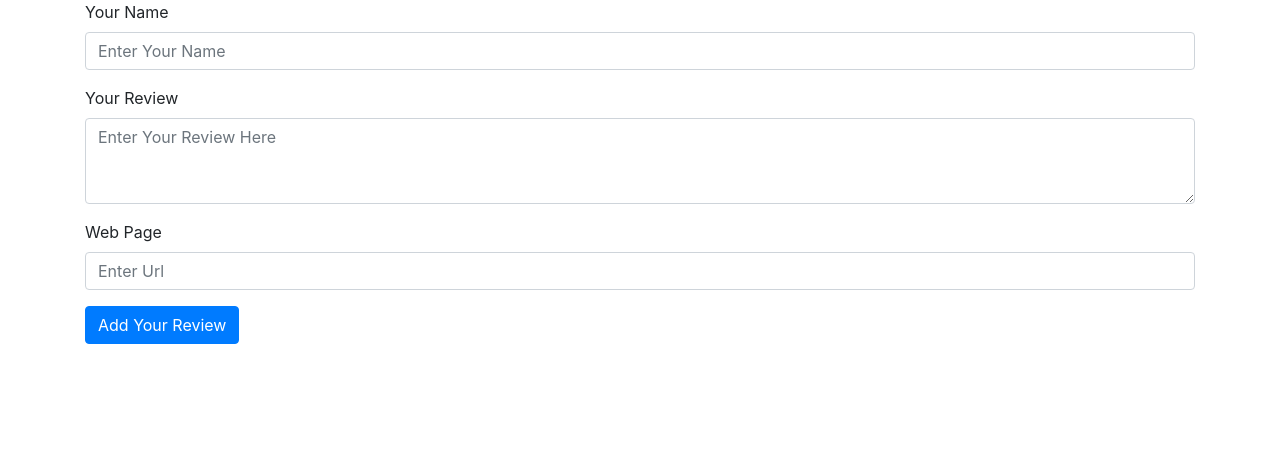
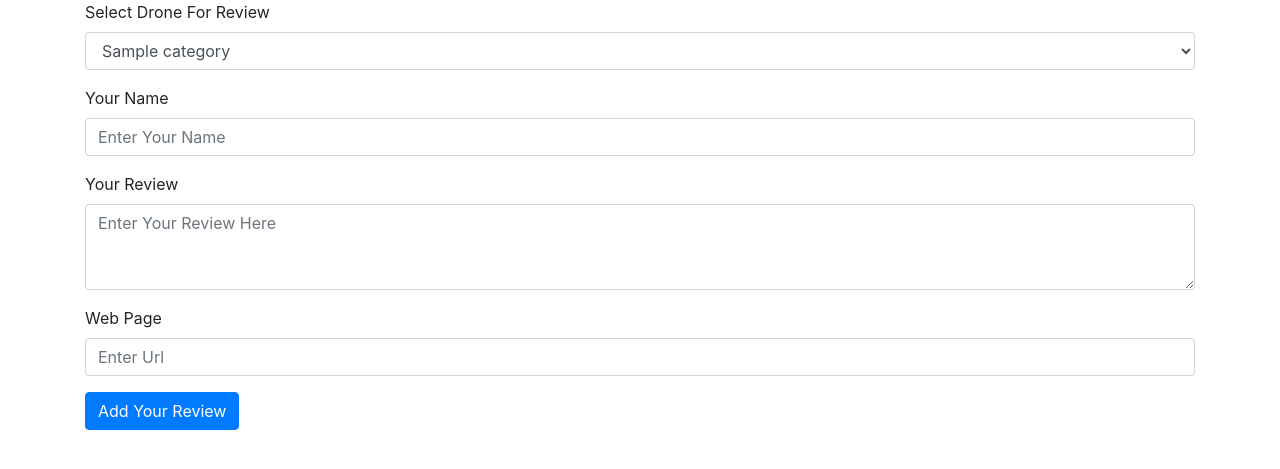
Before and after one commit to onadj/drones_review, a Flask app: page /add_review in a window 1280 px wide. Shown: the part 56-525 px from the top of the page. Run offline with Flask 2, Linux system fonts and the light colour scheme; a database or web service that is not in the repository returns one stand-in record (values such as "Sample title"); some libraries are stand-ins or nearby versions.

Commit message:
categories

```diff
--- a/templates/add_drones_review.html
+++ b/templates/add_drones_review.html
@@ -4,6 +4,15 @@
 <form action="{{url_for('insert_review')}}" method="POST">
 
 
+
+ <div class="form-group">
+    <label for="exampleFormControlSelect1">Select Drone For Review</label>
+    <select class="form-control" id="category" name="category_name">
+    {% for cat in categories %}
+   <option value="{{cat.category_name}}">{{cat.category_name}}</option>
+   {% endfor %}
+    </select>
+  </div>
 
 
 
```
